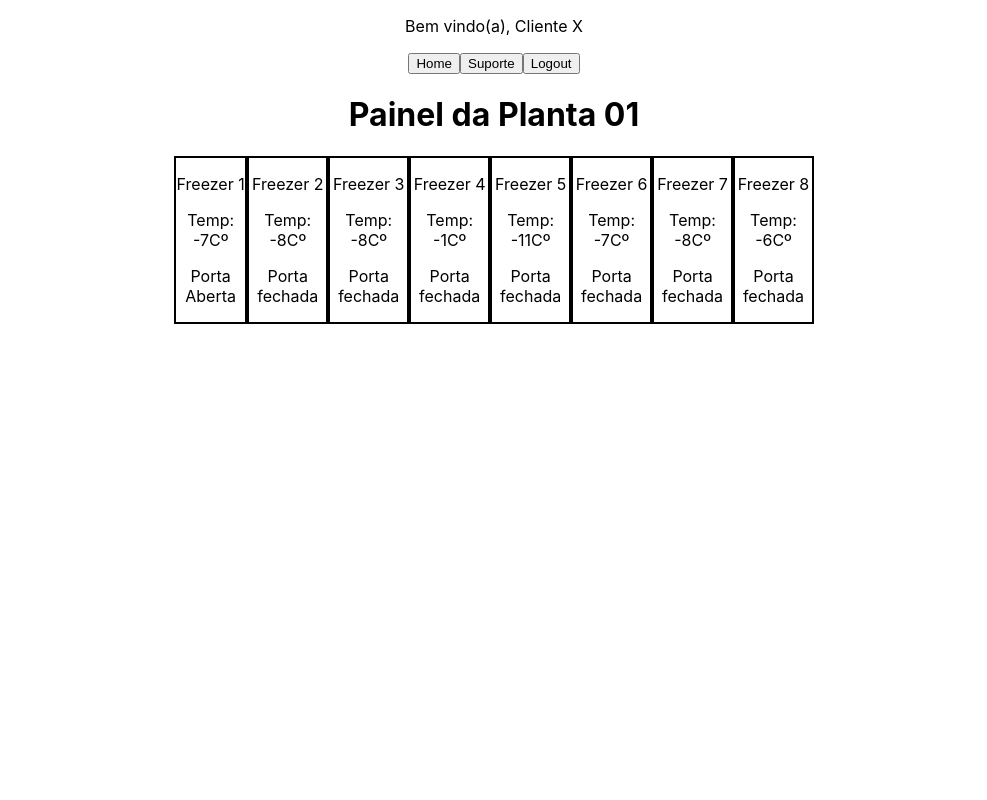
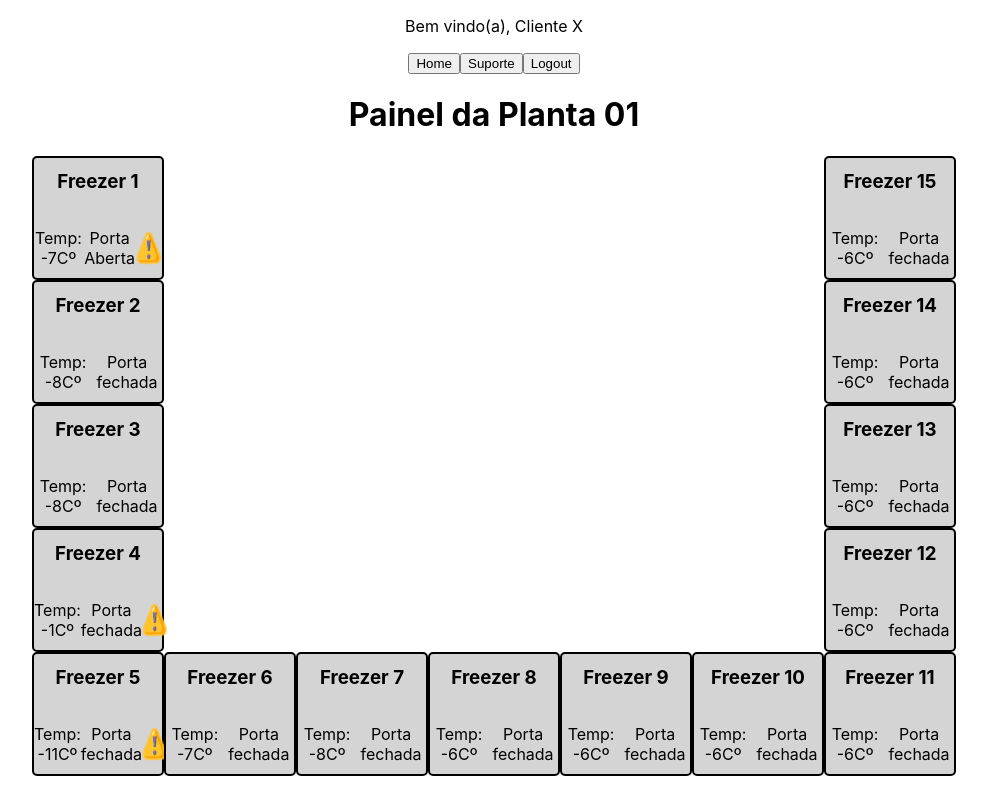
Before and after one commit to Hiagoperoni/CLP-Site, a React (Create React App) app: page /produto in a window 1280 px wide. Shown: the whole page, without its empty margins (146-1133 px from the left). Built offline with nearby package versions, Linux system fonts and the light colour scheme.

Commit message:
Página dos Freezers configurada com o CSS e lógica

```diff
--- a/src/App.css
+++ b/src/App.css
@@ -56,3 +56,49 @@
   justify-content: center;
   align-items: center;
 }
+
+.freezerProd {
+  display: flex;
+  flex-direction: column;
+  justify-content: center;
+  align-items: center;
+  width: 10vw;
+  height: 15vh;
+  border-radius: 5px;
+  background-color: rgb(212, 212, 212);
+}
+
+.dataFreezer {
+  display: flex;
+  width: auto;
+  align-items: center;
+}
+
+.imgAlerta {
+  width: 20%;
+  height: 50%;
+}
+
+.dispFreezer {
+  display: flex;
+  justify-content: flex-end;
+}
+
+.uEsquerda {
+  display: flex;
+  flex-direction: column;
+  margin-left: 0;
+}
+
+.uBaixo {
+  display: flex;
+  position: relative;
+  justify-content: flex-end;
+  align-items: flex-end;
+  bottom: 0;
+}
+
+.uDireita {
+  display: flex;
+  flex-direction: column-reverse;
+}
--- a/src/app/backEnd/teste/gerarFreezers.js
+++ b/src/app/backEnd/teste/gerarFreezers.js
@@ -39,6 +39,41 @@ const zonaUm = [
     temp: -6,
     porta: 'fechada',
   },
+  {
+    id: 9,
+    temp: -6,
+    porta: 'fechada',
+  },
+  {
+    id: 10,
+    temp: -6,
+    porta: 'fechada',
+  },
+  {
+    id: 11,
+    temp: -6,
+    porta: 'fechada',
+  },
+  {
+    id: 12,
+    temp: -6,
+    porta: 'fechada',
+  },
+  {
+    id: 13,
+    temp: -6,
+    porta: 'fechada',
+  },
+  {
+    id: 14,
+    temp: -6,
+    porta: 'fechada',
+  },
+  {
+    id: 15,
+    temp: -6,
+    porta: 'fechada',
+  },
 ];
 
 export default zonaUm;
--- /dev/null
+++ b/src/app/frontEnd/Components/FreezerComp.js
@@ -0,0 +1,30 @@
+import React from 'react';
+import { useNavigate } from 'react-router-dom';
+import alertaImg from '../Imagens/Alerta.png';
+
+function FreezerComp(props) {
+  let navigate = useNavigate();
+
+  const tudo = props;
+
+  const paginaProduto = () => {
+    return navigate(`/produto/${props.id}`)
+  }
+
+  return (
+    <section className="geralProd freezerProd" onClick={ () => paginaProduto(tudo) }>
+      <h3>Freezer {props.id}</h3>
+      <div className="dataFreezer">
+      <p>Temp: {props.temp}Cº</p>
+      <p>Porta {props.porta}</p>
+      {
+        (props.temp < -10 || props.temp > -6) || props.porta === 'Aberta' ?
+        <img src={ alertaImg } alt="alerta" className="imgAlerta"/>
+        : null
+      }
+      </div>
+    </section>
+  )
+}
+
+export default FreezerComp;
--- a/src/app/frontEnd/Components/HeaderComp.js
+++ b/src/app/frontEnd/Components/HeaderComp.js
@@ -1,4 +1,4 @@
-import React, { useState } from 'react';
+import React from 'react';
 import { useNavigate } from 'react-router-dom';
 
 function HeaderComp() {
--- a/src/app/frontEnd/Components/PlantaComp.js
+++ b/src/app/frontEnd/Components/PlantaComp.js
@@ -1,4 +1,4 @@
-import React, { useState } from 'react';
+import React from 'react';
 import { useNavigate } from 'react-router-dom';
 
 function PlantaComp() {
--- a/src/app/frontEnd/Components/ProdutoComp.js
+++ /dev/null
@@ -1,20 +0,0 @@
-import React, { useState } from 'react';
-import { useNavigate } from 'react-router-dom';
-
-function ProdutoComp(props) {
-  let navigate = useNavigate();
-
-  const paginaProduto = () => {
-    return navigate("/produtoX")
-  }
-
-  return (
-    <section className="geralProd">
-      <p>Freezer {props.id}</p>
-      <p>Temp: {props.temp}Cº</p>
-      <p>Porta {props.porta}</p>
-    </section>
-  )
-}
-
-export default ProdutoComp;
--- a/src/app/frontEnd/Components/SearchBarComp.js
+++ b/src/app/frontEnd/Components/SearchBarComp.js
@@ -1,4 +1,4 @@
-import React, { useState } from 'react';
+import React from 'react';
 
 function SearchBarComp() {
   return (
--- a/src/app/frontEnd/Pages/home.js
+++ b/src/app/frontEnd/Pages/home.js
@@ -1,5 +1,4 @@
-import React, { useState } from 'react';
-import { useNavigate } from 'react-router-dom';
+import React from 'react';
 import HeaderComp from '../Components/HeaderComp';
 import PlantaComp from '../Components/PlantaComp';
 
--- a/src/app/frontEnd/Pages/produto.js
+++ b/src/app/frontEnd/Pages/produto.js
@@ -1,30 +1,53 @@
-import React, { useState } from 'react';
+import React from 'react';
 import zonaUm from '../../backEnd/teste/gerarFreezers.js';
-import ProdutoComp from '../Components/ProdutoComp';
-import { useNavigate } from 'react-router-dom';
+import FreezerComp from '../Components/FreezerComp';
 import HeaderComp from '../Components/HeaderComp.js';
 
 function Produto() {
-  const navigate = useNavigate();
-  const goToZoom = (id) => {
-    navigate(`/produto/${id}`)
-  }
   return (
     <main className="homePage">
       <HeaderComp />
       <h1>Painel da Planta 01</h1>
-      <div className="dispProd">
+      <div className="dispFreezer">
+        <div className='uEsquerda'>
           {
-          zonaUm.map((cadaFreezer) =>
-          <div key={ cadaFreezer.id } onClick={ () => goToZoom(cadaFreezer.id) }>
-            <ProdutoComp
+            zonaUm.map((cadaFreezer) => {
+              return cadaFreezer.id < 6 && <FreezerComp
+                key={ cadaFreezer.id }
                 id={ cadaFreezer.id }
                 temp={ cadaFreezer.temp }
                 porta={ cadaFreezer.porta }
                 />
+            })
+          }
         </div>
+        <div className='uBaixo'>
+          {
+            zonaUm.map((cadaFreezer) => {
+              return (cadaFreezer.id > 5 && cadaFreezer.id < 11) &&
+              <FreezerComp
+                key={ cadaFreezer.id }
+                id={ cadaFreezer.id }
+                temp={ cadaFreezer.temp }
+                porta={ cadaFreezer.porta }
+                />
+              }
             )
           }
+        </div>
+        <div className='uDireita'>
+          {
+            zonaUm.map((cadaFreezer) => {
+              return (cadaFreezer.id > 10) &&
+              <FreezerComp
+                key={ cadaFreezer.id }
+                id={ cadaFreezer.id }
+                temp={ cadaFreezer.temp }
+                porta={ cadaFreezer.porta }
+                />
+            })
+          }
+        </div>
       </div>
     </main>
   )
--- a/src/app/frontEnd/Pages/zoom.js
+++ b/src/app/frontEnd/Pages/zoom.js
@@ -1,8 +1,10 @@
-import React, { useState } from 'react';
-import gerarFreezers from '../../backEnd/teste/gerarFreezers';
+import React from 'react';
 import HeaderComp from '../Components/HeaderComp';
 
-function ZoomProd() {
+function ZoomProd(props) {
+  const verProps = () => {
+    console.log(props);
+  }
 
   return(
     <main className="homePage">
@@ -27,7 +29,7 @@ function ZoomProd() {
           <h2>Horario x x</h2>
         </div>
       </div>
-      <button type="button">Resetar</button>
+      <button type="button" onClick={ verProps }>Resetar</button>
     </main>
   )
 }
```
Also changed, not shown: src/app/frontEnd/Imagens/Alerta.png (added). Lines whose indentation alone changed are shown as unchanged.
